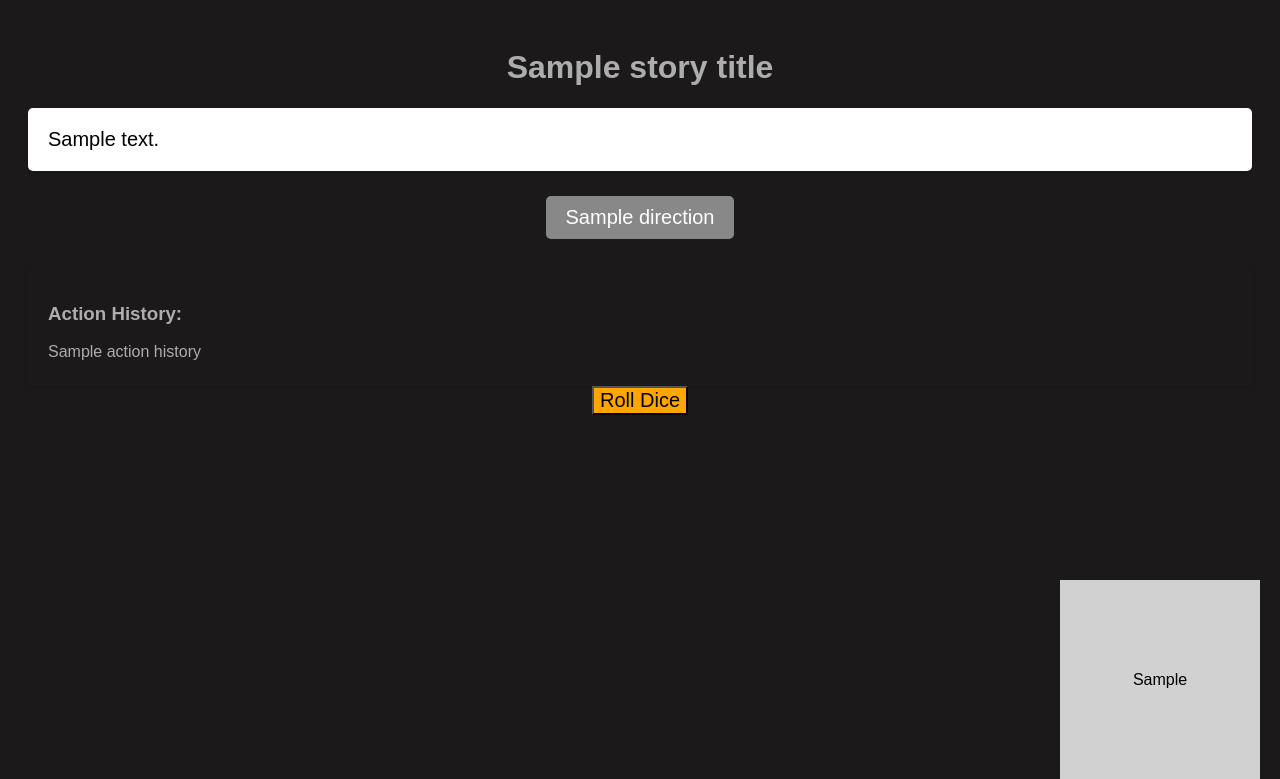
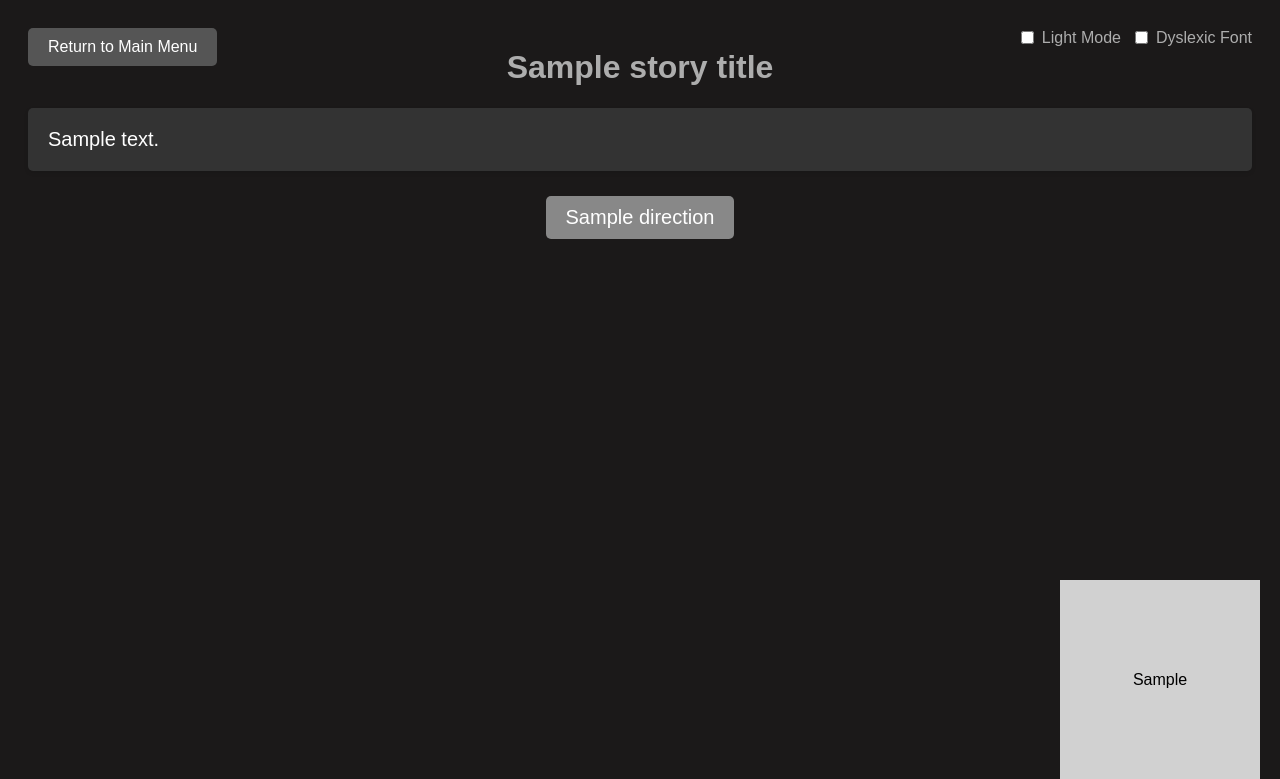
Before and after one commit to ViciousSquid/Adventure, a Flask app: template templates/adventure.html in a window 1280 px wide. Shown: the top 779 px of the page. Run offline with Flask 3, Linux system fonts and the light colour scheme; the template is opened without the code that fills it: most values are stand-ins (such as "Sample title", 1, 10 or a date in 2020); parts of the project's set-up code (start-up, migrations or seed data) failed here and were passed over.

Commit message:
Add files via upload

```diff
--- a/templates/adventure.html
+++ b/templates/adventure.html
@@ -8,6 +8,7 @@
             text-align: center;
             padding: 20px;
             background-color: #1b1919;
+            position: relative;
         }
 
         h1 {
@@ -17,11 +18,12 @@
         .content {
             white-space: pre-wrap;
             text-align: left;
-            background-color: #fff;
+            background-color: #333;
             padding: 20px;
             border-radius: 5px;
             font-size: 20px;
             box-shadow: 0 2px 4px rgba(0, 0, 0, 0.1);
+            color: #fff;
         }
 
         .buttons {
@@ -32,6 +34,7 @@
             flex-wrap: wrap;
         }
 
+        .buttons a,
         .buttons button {
             margin: 5px;
             padding: 10px 20px;
@@ -40,7 +43,9 @@
             border-radius: 5px;
             color: #fff;
             cursor: pointer;
-            transition: background-color 0.3s ease;
+            transition: background-color 0.5s ease;
+            text-decoration: none;
+            background-color: {{ button_color }};
         }
 
         .history {
@@ -69,15 +74,124 @@
             justify-content: center;
             align-items: center;
         }
+
+        .mode-toggle {
+            position: absolute;
+            top: 20px;
+            right: 20px;
+            display: flex;
+            align-items: center;
+        }
+
+        .mode-toggle label {
+            display: flex;
+            align-items: center;
+            margin-left: 10px;
+            cursor: pointer;
+        }
+
+        .mode-toggle-text {
+            margin-left: 5px;
+            color: #adadad;
+        }
+
+        body.light-mode {
+            background-color: #fff;
+        }
+
+        body.light-mode h1 {
+            color: #333;
+        }
+
+        body.light-mode .content {
+            background-color: #fff;
+            color: #333;
+        }
+
+        body.light-mode .history {
+            background-color: #f5f5f5;
+            color: #333;
+        }
+
+        body.light-mode .mode-toggle-text {
+            color: #333;
+        }
+
+        @font-face {
+            font-family: 'OpenDyslexic';
+            src: url('/fonts/OpenDyslexic3-Regular.ttf') format('truetype');
+            font-weight: normal;
+            font-style: normal;
+        }
+
+        @font-face {
+            font-family: 'OpenDyslexic';
+            src: url('/fonts/OpenDyslexic3-Bold.ttf') format('truetype');
+            font-weight: bold;
+            font-style: normal;
+        }
+
+        body.dyslexic-font {
+            font-family: 'OpenDyslexic', Arial, sans-serif;
+        }
+
+        body.dyslexic-font .content,
+        body.dyslexic-font .buttons button,
+        body.dyslexic-font .history,
+        body.dyslexic-font #roll-button,
+        body.dyslexic-font .mode-toggle-text {
+            font-family: 'OpenDyslexic', Arial, sans-serif;
+        }
+
+        .main-menu-button {
+            position: absolute;
+            top: 20px;
+            left: 20px;
+            padding: 10px 20px;
+            background-color: #555;
+            color: #fff;
+            text-decoration: none;
+            border-radius: 5px;
+            font-size: 16px;
+            transition: background-color 0.3s ease;
+        }
+
+        .main-menu-button:hover {
+            background-color: #777;
+        }
     </style>
 </head>
 <body>
+    <a href="{{ url_for('main_menu') }}" class="main-menu-button">Return to Main Menu</a>
+
+    <div class="mode-toggle">
+        <label>
+            <input type="checkbox" id="mode-toggle-checkbox">
+            <span class="mode-toggle-text">Light Mode</span>
+        </label>
+        <label>
+            <input type="checkbox" id="dyslexic-toggle-checkbox">
+            <span class="mode-toggle-text">Dyslexic Font</span>
+        </label>
+    </div>
+
     <h1>{{ story_title }}</h1>
     <div class="content">{{ content }}</div>
 
     <div class="buttons">
         {% for direction, room_data in exits %}
-        <button type="submit" name="direction" value="{{ direction }}" style="background-color: {{ button_color }};">{{ direction.capitalize() }}</button>
+            {% if room_data is mapping and 'skill_check' in room_data %}
+                <form method="post" action="{{ url_for('adventure_game') }}">
+                    <input type="hidden" name="direction" value="{{ direction }}">
+                    <button type="submit" style="background-color: {{ button_color }};">{{ direction.capitalize().replace('_', ' ') }}</button>
+                    <p>Skill Check: {{ room_data.skill_check.dice_type }} >= {{ room_data.skill_check.target }}</p>
+                </form>
+            {% else %}
+                <form method="post" action="{{ url_for('adventure_game') }}">
+                    <input type="hidden" name="direction" value="{{ direction }}">
+                    <button type="submit" style="background-color: {{ button_color }};">{{ direction.capitalize().replace('_', ' ') }}</button>
+                </form>
+            {% endif %}
         {% endfor %}
     </div>
 
@@ -93,25 +207,11 @@
     </div>
     {% endif %}
 
-    <div class="history">
-        <h3>Action History:</h3>
-        {% for room_name in action_history %}
-        <div class="history-item">{{ room_name }}</div>
-        {% endfor %}
-    </div>
-
     <div id="dice-animation-container">
         {% if animation_html %}
             {{ animation_html|safe }}
         {% endif %}
     </div>
-
-    <form id="roll-form">
-        <input type="hidden" name="dice_notation" value="2d6">
-        <input type="hidden" name="dice_color" value="blue">
-        <input type="hidden" name="target_value" value="10">
-        <button type="button" id="roll-button" style="font-size: 20px; background-color: orange;">Roll Dice</button>
-    </form>
 
     <script>
         const form = document.getElementById('adventure-form');
@@ -128,66 +228,16 @@
             });
         });
 
-        const rollButton = document.getElementById('roll-button');
-        const animationContainer = document.getElementById('dice-animation-container');
+        const modeToggleCheckbox = document.getElementById('mode-toggle-checkbox');
+        const dyslexicToggleCheckbox = document.getElementById('dyslexic-toggle-checkbox');
 
-        rollButton.addEventListener('click', () => {
-            const formData = new FormData(document.getElementById('roll-form'));
-            fetch('/roll', {
-                method: 'POST',
-                body: formData
-            })
-            .then(response => {
-                console.log('Fetch response:', response);
-                return response.json();
-            })
-            .then(data => {
-                console.log('Received data:', data);
+        modeToggleCheckbox.addEventListener('change', () => {
+            document.body.classList.toggle('light-mode');
+            modeToggleCheckbox.nextElementSibling.textContent = modeToggleCheckbox.checked ? 'Dark Mode' : 'Light Mode';
+        });
 
-                // Clear the animation container
-                animationContainer.innerHTML = '';
-
-                // Create a canvas element
-                const canvas = document.createElement('canvas');
-                canvas.width = 200;
-                canvas.height = 200;
-                const ctx = canvas.getContext('2d');
-
-                // Function to draw a frame on the canvas
-                function drawFrame(frameIndex) {
-                    const frameDataURI = data.frames[frameIndex];
-                    const frameImage = new Image();
-                    frameImage.onload = () => {
-                        ctx.clearRect(0, 0, canvas.width, canvas.height);
-                        ctx.drawImage(frameImage, 0, 0);
-                    };
-                    frameImage.src = frameDataURI;
-                }
-
-                // Animation loop
-                let currentFrame = 0;
-                const animationInterval = setInterval(() => {
-                    drawFrame(currentFrame);
-                    currentFrame = (currentFrame + 1) % data.frames.length;
-                }, 16.67); // Approximately 60 frames per second
-
-                // Add the canvas to the animation container
-                animationContainer.innerHTML = `
-                    <div>
-                        <p>Dice Notation: ${data.dice_notation}</p>
-                        ${canvas.outerHTML}
-                        <p>Roll Result: ${data.roll_result}</p>
-                    </div>
-                `;
-
-                // Stop the animation after the last frame
-                setTimeout(() => {
-                    clearInterval(animationInterval);
-                }, data.frames.length * 16.67);
-            })
-            .catch(error => {
-                console.error('Error:', error);
-            });
+        dyslexicToggleCheckbox.addEventListener('change', () => {
+            document.body.classList.toggle('dyslexic-font');
         });
     </script>
 </body>
```
